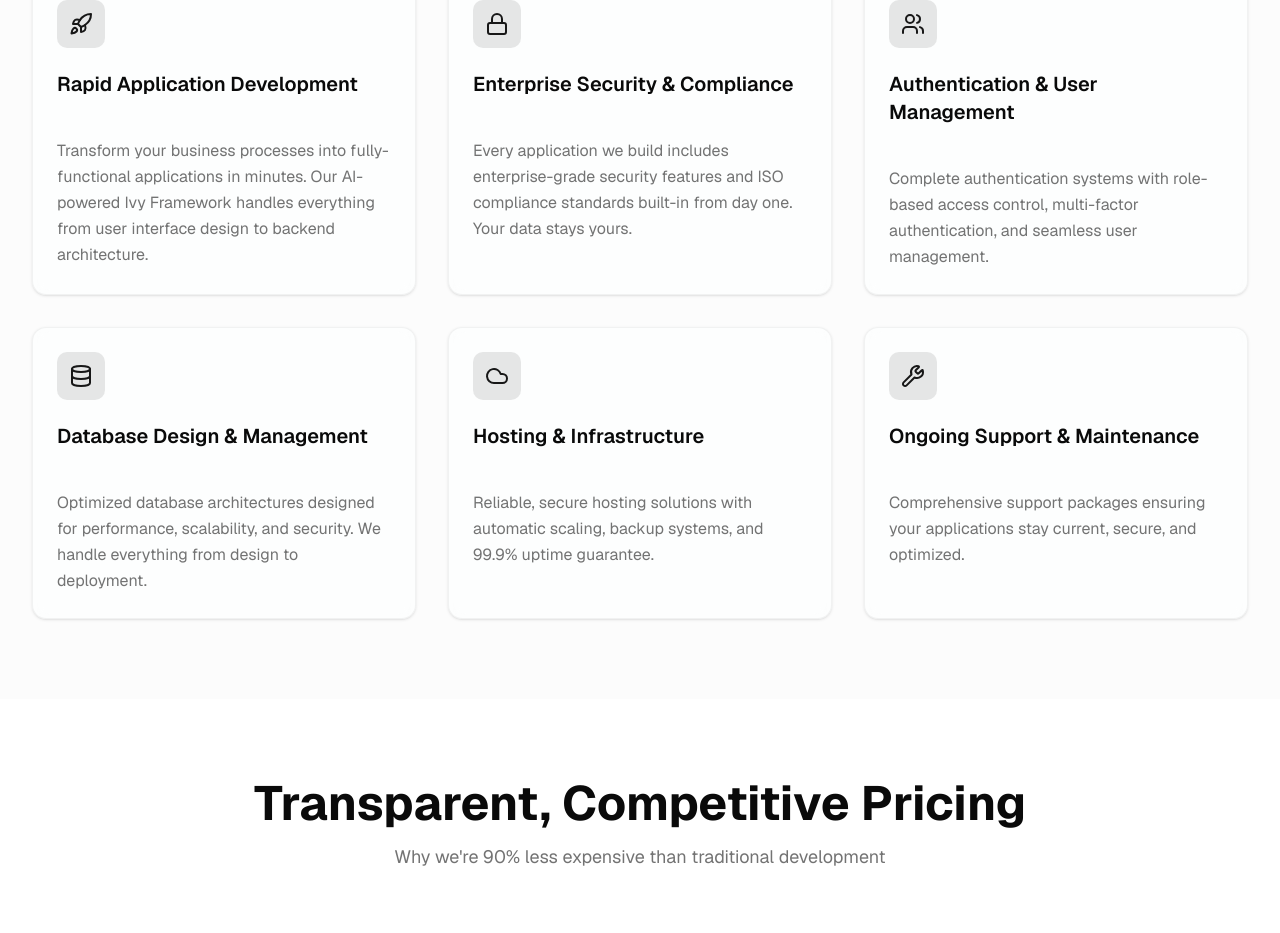
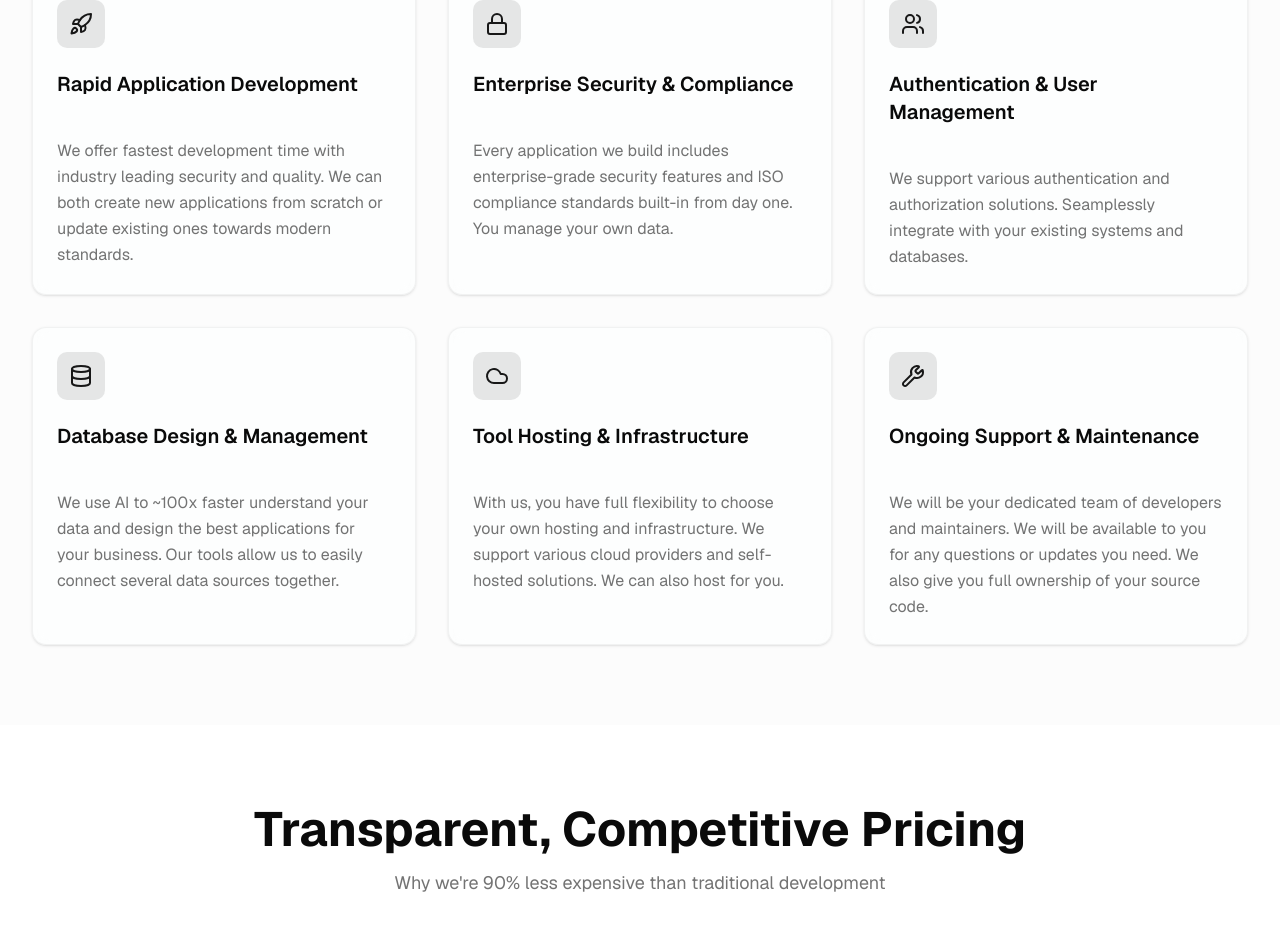
Before and after one commit to SpaceCorps/web, a React (Vite) app: page / in a window 1280 px wide. Shown: the part 2889-3822 px from the top of the page. Built offline with nearby package versions, Linux system fonts and the light colour scheme.

Commit message:
chore: services text updates

```diff
--- a/src/components/ServicesSection/ServicesSection.tsx
+++ b/src/components/ServicesSection/ServicesSection.tsx
@@ -9,37 +9,37 @@ const ServicesSection: React.FC<ServicesSectionProps> = () => {
       icon: Rocket,
       title: "Rapid Application Development",
       description:
-        "Transform your business processes into fully-functional applications in minutes. Our AI-powered Ivy Framework handles everything from user interface design to backend architecture.",
+        "We offer fastest development time with industry leading security and quality. We can both create new applications from scratch or update existing ones towards modern standards.",
     },
     {
       icon: Lock,
       title: "Enterprise Security & Compliance",
       description:
-        "Every application we build includes enterprise-grade security features and ISO compliance standards built-in from day one. Your data stays yours.",
+        "Every application we build includes enterprise-grade security features and ISO compliance standards built-in from day one. You manage your own data.",
     },
     {
       icon: Users,
       title: "Authentication & User Management",
       description:
-        "Complete authentication systems with role-based access control, multi-factor authentication, and seamless user management.",
+        "We support various authentication and authorization solutions. Seamplessly integrate with your existing systems and databases.",
     },
     {
       icon: Database,
       title: "Database Design & Management",
       description:
-        "Optimized database architectures designed for performance, scalability, and security. We handle everything from design to deployment.",
+        "We use AI to ~100x faster understand your data and design the best applications for your business. Our tools allow us to easily connect several data sources together.",
     },
     {
       icon: Cloud,
-      title: "Hosting & Infrastructure",
+      title: "Tool Hosting & Infrastructure",
       description:
-        "Reliable, secure hosting solutions with automatic scaling, backup systems, and 99.9% uptime guarantee.",
+        "With us, you have full flexibility to choose your own hosting and infrastructure. We support various cloud providers and self-hosted solutions. We can also host for you.",
     },
     {
       icon: Wrench,
       title: "Ongoing Support & Maintenance",
       description:
-        "Comprehensive support packages ensuring your applications stay current, secure, and optimized.",
+        "We will be your dedicated team of developers and maintainers. We will be available to you for any questions or updates you need. We also give you full ownership of your source code.",
     },
   ];
 
```
